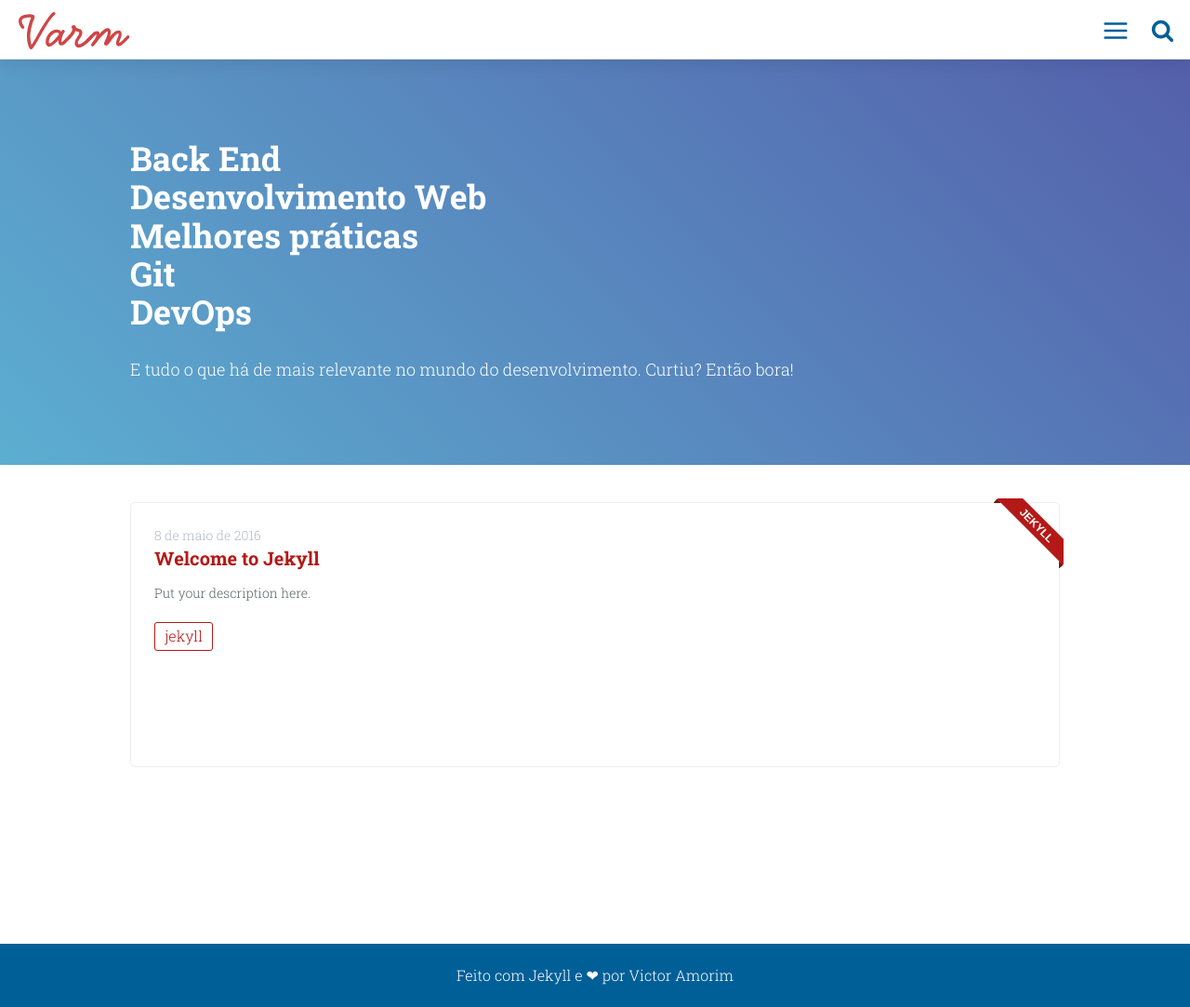
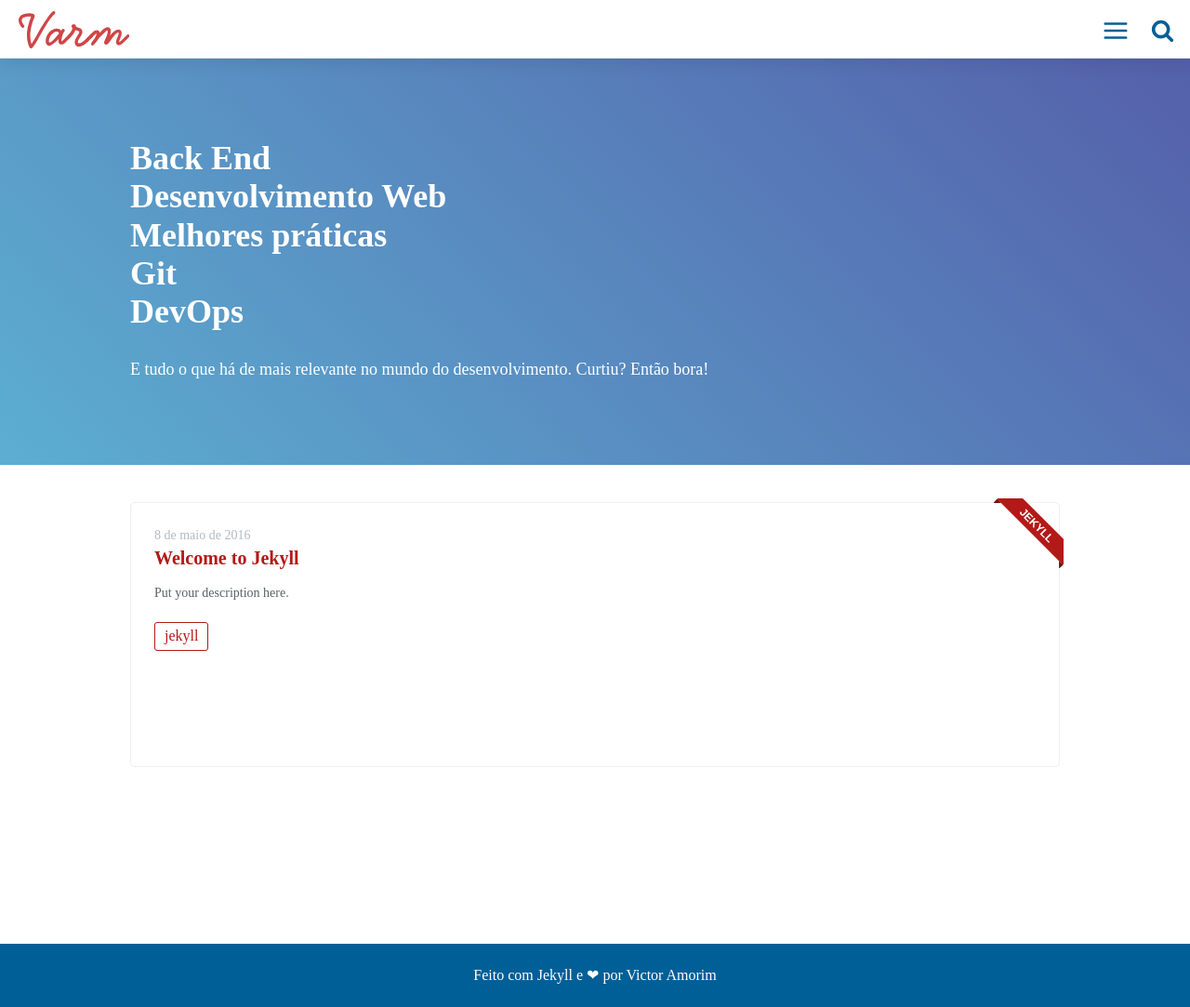
Before and after one commit to VictorRMA/victorrma.github.io, a Jekyll site: the page built from index.html, in a window 1280 px wide and 1083 px high. Shown: the whole window at 93% size. Built offline with Jekyll 4.4.1, drawn with Linux system fonts in a browser that asks for light colours.

Commit message:
Ref to google fonts Removed

```diff
--- a/_includes/head.html
+++ b/_includes/head.html
@@ -8,7 +8,7 @@
   {%- if jekyll.environment == 'production' and site.google_analytics -%}
     {% include google-analytics.html %}
   {%- endif -%}
-  <link href="https://fonts.googleapis.com/css?family=Roboto+Slab:300,700|Roboto:300,700" rel="stylesheet">
+  <!-- <link href="https://fonts.googleapis.com/css?family=Roboto+Slab:300,700|Roboto:300,700" rel="stylesheet"> -->
 
   <!-- Favicon -->
   <link rel="apple-touch-icon" sizes="57x57" href="/assets/img/icons/apple-icon-57x57.png">
```
